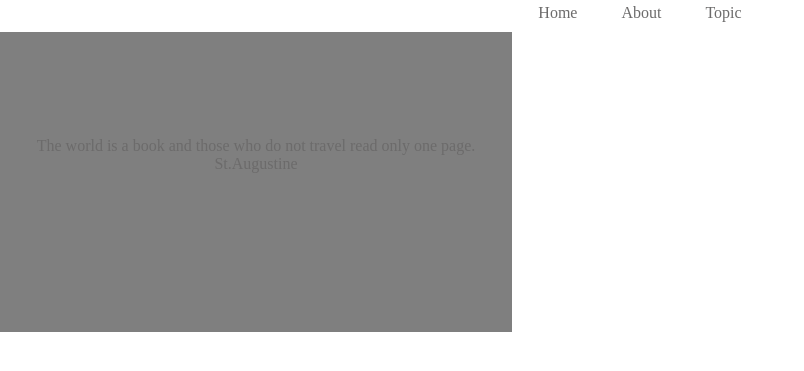
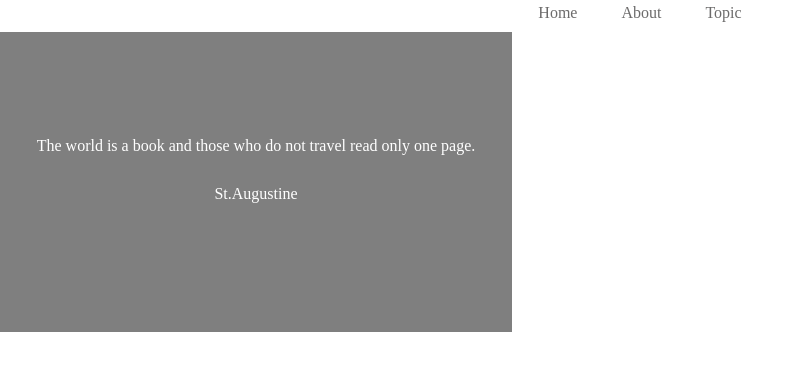
Before and after one commit to Geoglyph000/CARAVAN, a plain HTML site: page index.html in a window 1280 px wide. Shown: the part 73-444 px from the top of the page, without its empty margins (0-804 px from the left). Drawn offline with Linux system fonts and the light colour scheme.

Commit message:
change text colo for main-visual

```diff
--- a/style.css
+++ b/style.css
@@ -48,6 +48,15 @@ header .heading {
   padding-top: 105px;
 }
 
+.main-visual-text {
+  color: #fff;
+}
+
+.main-visual-name {
+  margin-top: 30px;
+  color: #fff;
+}
+
 .main {
   width: 800px;
   /* Flexboxの使用、子要素の横並び・中央寄せ */
```
